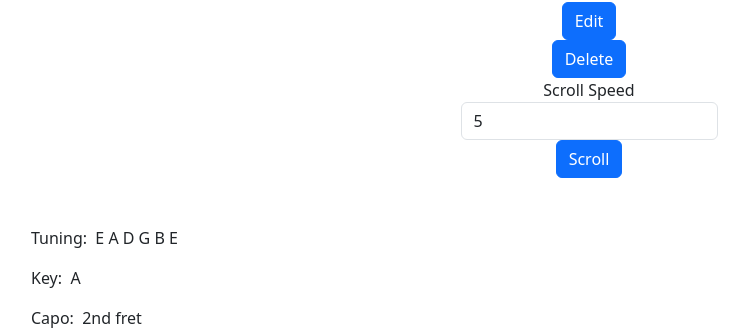
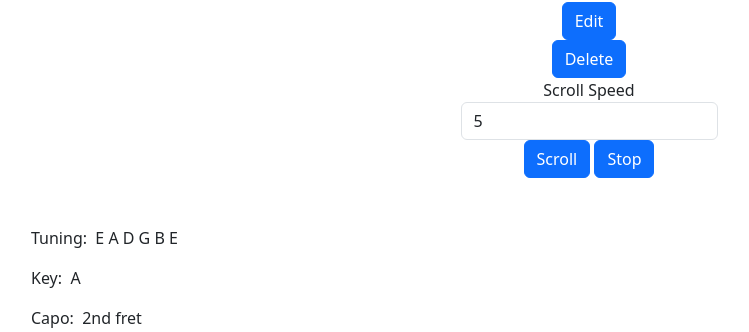
Before and after one commit to EthanKC/chord-scroll, a Flask app: a page that uses templates/song.html in a window 1280 px wide. Shown: the part 235-567 px from the top of the page, without its empty margins (51-800 px from the left). Run offline with Flask 3, Linux system fonts and the light colour scheme; a user stored in the database is signed in; data comes from the database, SQL or seed files in the repository; some libraries are stand-ins or nearby versions.

Commit message:
Added stop button to song.html to stop scroll

```diff
--- a/templates/song.html
+++ b/templates/song.html
@@ -22,6 +22,7 @@
         <input class="form-control mx-auto w-auto" id="scrollSpeed" name="scrollSpeed" type="number" min="1" value="5">
     </form>
     <button name="scroll" class="btn btn-primary">Scroll</button>
+    <button name="stop" class="btn btn-primary">Stop</button>
     <div class="mt-5" name="song" id="song" style="text-align: initial;">
         <p>{{ song.song_text | safe }}</p>
     </div>
@@ -30,6 +31,14 @@
         const song = document.getElementById("song");
         var h = document.documentElement.scrollHeight - window.innerHeight;
 
+        document.querySelector('button[name="scroll"]').addEventListener("click", scroll)
+        document.querySelector('button[name="stop"]').addEventListener("click", stopScroll)
+        window.addEventListener("scroll", function() {
+            if (window.pageYOffset >= h) {
+                stopScroll();
+            };
+        });
+
         function scroll() {
             var scrollSpeed = document.getElementById("scrollSpeed");
             scrollSpeed = scrollSpeed.valueAsNumber;
@@ -37,11 +46,10 @@
             globalID = requestAnimationFrame(scroll);
         }
 
-        window.addEventListener("scroll", function() {
-            if (window.pageYOffset >= h) {
+        function stopScroll() {
+             {
                 cancelAnimationFrame(globalID);
-            }
-        });
-        document.querySelector('button[name="scroll"]').addEventListener("click", scroll)
+            };
+        };
     </script>
 {% endblock %}
```
